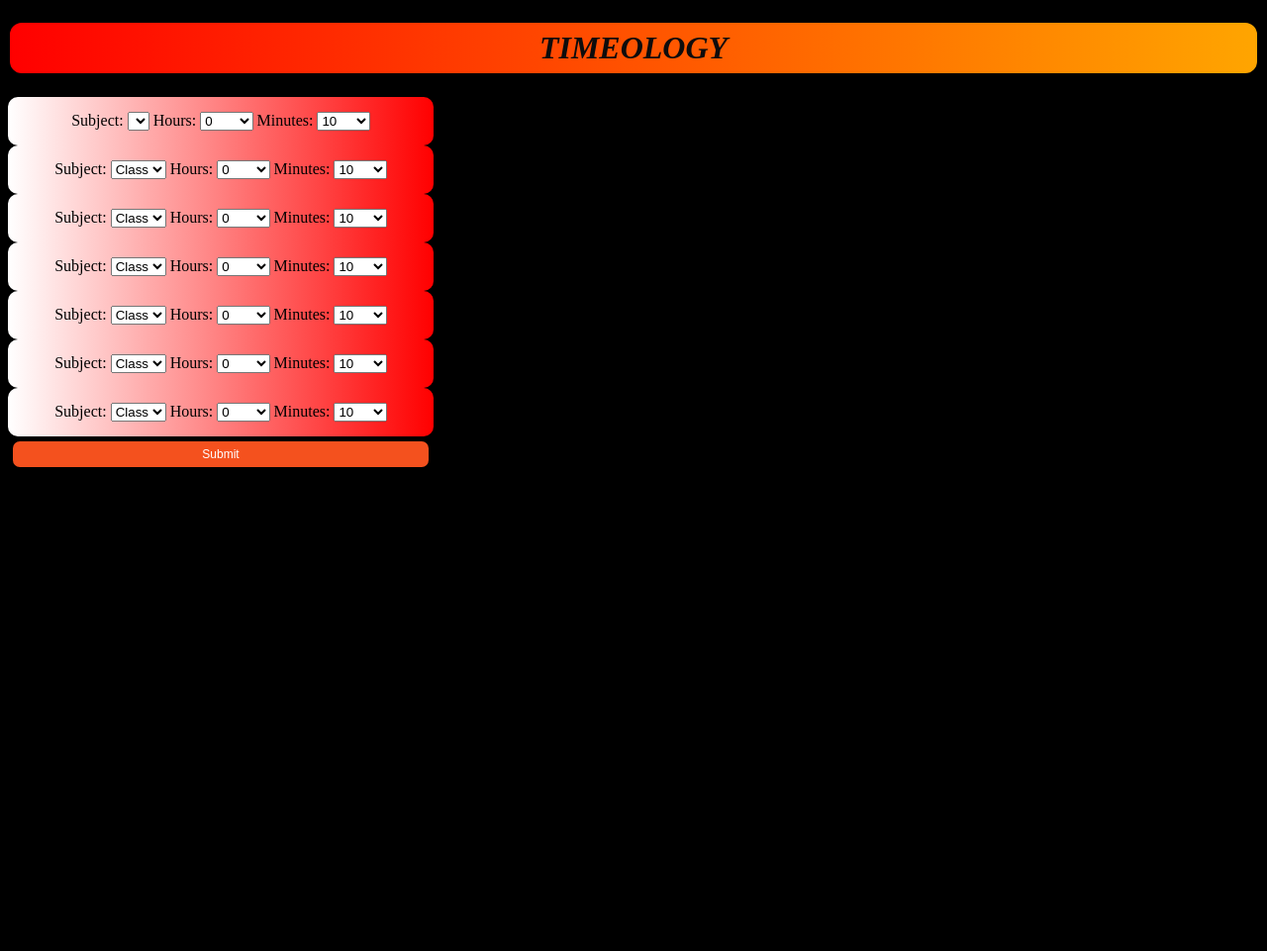
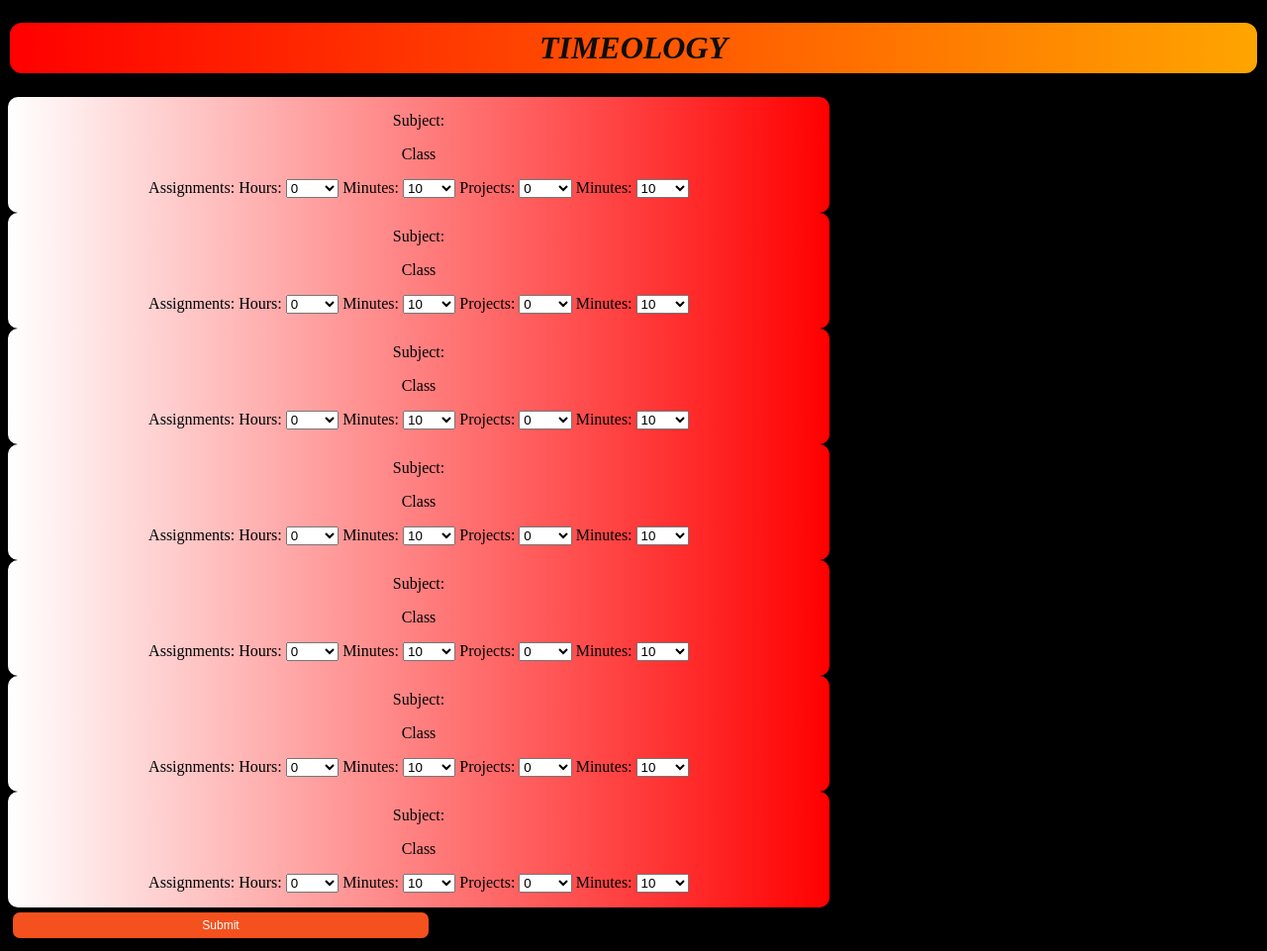
Before and after one commit to guptarohan2003/Timeology, a PHP site: page /form.html in a window 1280 px wide. Shown: the whole page at 99% size. Before the commit the page ends 472 px from the top, so only its background shows below. Run offline with PHP 8.4, Linux system fonts and the light colour scheme; lists and menus that the app fills with data are empty.

Commit message:
edits to stuff

```diff
--- a/css/form.css
+++ b/css/form.css
@@ -15,7 +15,7 @@ h1 {
 }
 div {
     text-align: center;
-    width: 400px;
+    width: 800px;
     background-image: linear-gradient(to right, rgb(255, 255, 255), rgb(255, 0, 0));
     padding: 15px;
     border-radius: 10px;
--- a/form.html
+++ b/form.html
@@ -12,9 +12,8 @@
     <div>
         <form id="myForm">
             <label for="subject">Subject:</label>
-            <select>
             <p id = "A" value= "class1"> Class </p>
-            </select>
+            <label for = "assignments"> Assignments: </label>
             <label for="hours">Hours:</label>
             <select id="hours" name="hours" required>
                 <option value="0">0</option>
@@ -33,14 +32,48 @@
                 <option value="40">40</option>
                 <option value="50">50</option>
             </select>
+            <label for="projects"> Projects: </label>
+            <select id="hours" name="hours" required>
+                    <option value="0">0</option>
+                    <option value="1">1</option>
+                    <option value="2">2</option>
+                    <option value="3">3</option>
+                    <option value="4">4</option>
+                    <option value="5">5</option>
+                </select>
+
+                <label for="minutes">Minutes:</label>
+                <select id="minutes" name="minutes" required>
+                    <option value="10">10</option>
+                    <option value="20">20</option>
+                    <option value="30">30</option>
+                    <option value="40">40</option>
+                    <option value="50">50</option>
+                </select>
     </div>
-
     <div>
         <label for="subject">Subject:</label>
-        <select>
-            <option id = "B" value= "class2"> Class </option>
+        <p id = "B" value= "class2"> Class </p>
+            <label for = "assignments"> Assignments: </label>
+            <label for="hours">Hours:</label>
+            <select id="hours" name="hours" required>
+                <option value="0">0</option>
+                <option value="1">1</option>
+                <option value="2">2</option>
+                <option value="3">3</option>
+                <option value="4">4</option>
+                <option value="5">5</option>
             </select>
-        <label for="hours">Hours:</label>
+
+            <label for="minutes">Minutes:</label>
+            <select id="minutes" name="minutes" required>
+                <option value="10">10</option>
+                <option value="20">20</option>
+                <option value="30">30</option>
+                <option value="40">40</option>
+                <option value="50">50</option>
+            </select>
+            <label for="projects"> Projects: </label>
             <select id="hours" name="hours" required>
                     <option value="0">0</option>
                     <option value="1">1</option>
@@ -62,10 +95,27 @@
     <div>
 
         <label for="subject">Subject:</label>
-        <select>
-                <option id = "C" value= "class3"> Class </option>
+        <p id = "C" value= "class3"> Class </p>
+        <label for = "assignments"> Assignments: </label>
+            <label for="hours">Hours:</label>
+            <select id="hours" name="hours" required>
+                <option value="0">0</option>
+                <option value="1">1</option>
+                <option value="2">2</option>
+                <option value="3">3</option>
+                <option value="4">4</option>
+                <option value="5">5</option>
             </select>
-        <label for="hours">Hours:</label>
+
+            <label for="minutes">Minutes:</label>
+            <select id="minutes" name="minutes" required>
+                <option value="10">10</option>
+                <option value="20">20</option>
+                <option value="30">30</option>
+                <option value="40">40</option>
+                <option value="50">50</option>
+            </select>
+            <label for="projects"> Projects: </label>
             <select id="hours" name="hours" required>
                     <option value="0">0</option>
                     <option value="1">1</option>
@@ -87,10 +137,27 @@
     <div>
         <label for="subject">Subject:</label>
         </select>
-        <select>
-                <option id = "D" value= "class4"> Class </option>
+        <p id = "D" value= "class4"> Class </p>
+        <label for = "assignments"> Assignments: </label>
+            <label for="hours">Hours:</label>
+            <select id="hours" name="hours" required>
+                <option value="0">0</option>
+                <option value="1">1</option>
+                <option value="2">2</option>
+                <option value="3">3</option>
+                <option value="4">4</option>
+                <option value="5">5</option>
             </select>
-        <label for="hours">Hours:</label>
+
+            <label for="minutes">Minutes:</label>
+            <select id="minutes" name="minutes" required>
+                <option value="10">10</option>
+                <option value="20">20</option>
+                <option value="30">30</option>
+                <option value="40">40</option>
+                <option value="50">50</option>
+            </select>
+            <label for="projects"> Projects: </label>
             <select id="hours" name="hours" required>
                     <option value="0">0</option>
                     <option value="1">1</option>
@@ -113,10 +180,27 @@
     <div>
 
         <label for="subject">Subject:</label>
-        <select>
-                <option id = "E" value= "class5"> Class </option>
+        <p id = "E" value= "class5"> Class </p>
+        <label for = "assignments"> Assignments: </label>
+            <label for="hours">Hours:</label>
+            <select id="hours" name="hours" required>
+                <option value="0">0</option>
+                <option value="1">1</option>
+                <option value="2">2</option>
+                <option value="3">3</option>
+                <option value="4">4</option>
+                <option value="5">5</option>
             </select>
-        <label for="hours">Hours:</label>
+
+            <label for="minutes">Minutes:</label>
+            <select id="minutes" name="minutes" required>
+                <option value="10">10</option>
+                <option value="20">20</option>
+                <option value="30">30</option>
+                <option value="40">40</option>
+                <option value="50">50</option>
+            </select>
+            <label for="projects"> Projects: </label>
             <select id="hours" name="hours" required>
                     <option value="0">0</option>
                     <option value="1">1</option>
@@ -137,9 +221,8 @@
     </div>
     <div>
         <label for="subject">Subject:</label>
-        <select>
-                <option id = "F" value= "class6"> Class </option>
-        </select>
+        <p id = "F" value= "class6"> Class </p>
+        <label for = "assignments"> Assignments: </label>
             <label for="hours">Hours:</label>
             <select id="hours" name="hours" required>
                 <option value="0">0</option>
@@ -158,14 +241,48 @@
                 <option value="40">40</option>
                 <option value="50">50</option>
             </select>
-        </form>
+            <label for="projects"> Projects: </label>
+            <select id="hours" name="hours" required>
+                    <option value="0">0</option>
+                    <option value="1">1</option>
+                    <option value="2">2</option>
+                    <option value="3">3</option>
+                    <option value="4">4</option>
+                    <option value="5">5</option>
+                </select>
+
+                <label for="minutes">Minutes:</label>
+                <select id="minutes" name="minutes" required>
+                    <option value="10">10</option>
+                    <option value="20">20</option>
+                    <option value="30">30</option>
+                    <option value="40">40</option>
+                    <option value="50">50</option>
+                </select>
     </div>
     <div>
          <label for="subject">Subject:</label>
-            <select>
-                    <option id = "G" value= "class7"> Class </option>
+            <p id = "G" value= "class7"> Class </p>
+            <label for = "assignments"> Assignments: </label>
+            <label for="hours">Hours:</label>
+            <select id="hours" name="hours" required>
+                <option value="0">0</option>
+                <option value="1">1</option>
+                <option value="2">2</option>
+                <option value="3">3</option>
+                <option value="4">4</option>
+                <option value="5">5</option>
             </select>
-            <label for="hours">Hours:</label>
+
+            <label for="minutes">Minutes:</label>
+            <select id="minutes" name="minutes" required>
+                <option value="10">10</option>
+                <option value="20">20</option>
+                <option value="30">30</option>
+                <option value="40">40</option>
+                <option value="50">50</option>
+            </select>
+            <label for="projects"> Projects: </label>
             <select id="hours" name="hours" required>
                     <option value="0">0</option>
                     <option value="1">1</option>
```
Also changed, not shown: Script/popup.js (+10 -1 lines), css/table.css (added, +17 -0 lines), table.html (added, +21 -0 lines). Lines whose indentation alone changed are shown as unchanged.
